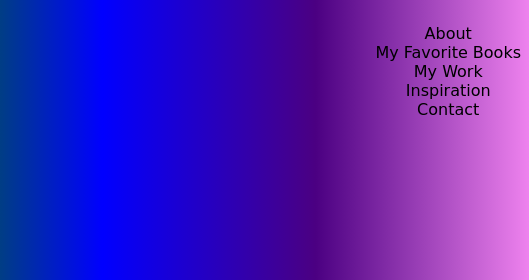
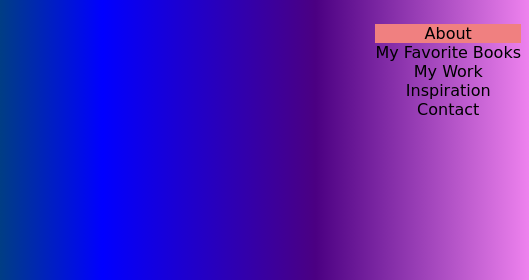
Before and after one commit to Gokulaa2311/Favorite, a plain HTML site: page index.html in a window 1280 px wide. In both pictures the pointer is over the item "About". Shown: the top 280 px of the page, 751-1280 px from the left. Drawn offline with Linux system fonts and the light colour scheme.

Commit message:
Add files via upload

```diff
--- a/style.css
+++ b/style.css
@@ -16,3 +16,7 @@ body{
     right: 30px;
     color: black;
 }
+
+.links:hover{
+background-color: lightcoral;
+}
```
Also changed, not shown: index.html (+6 -8 lines).
